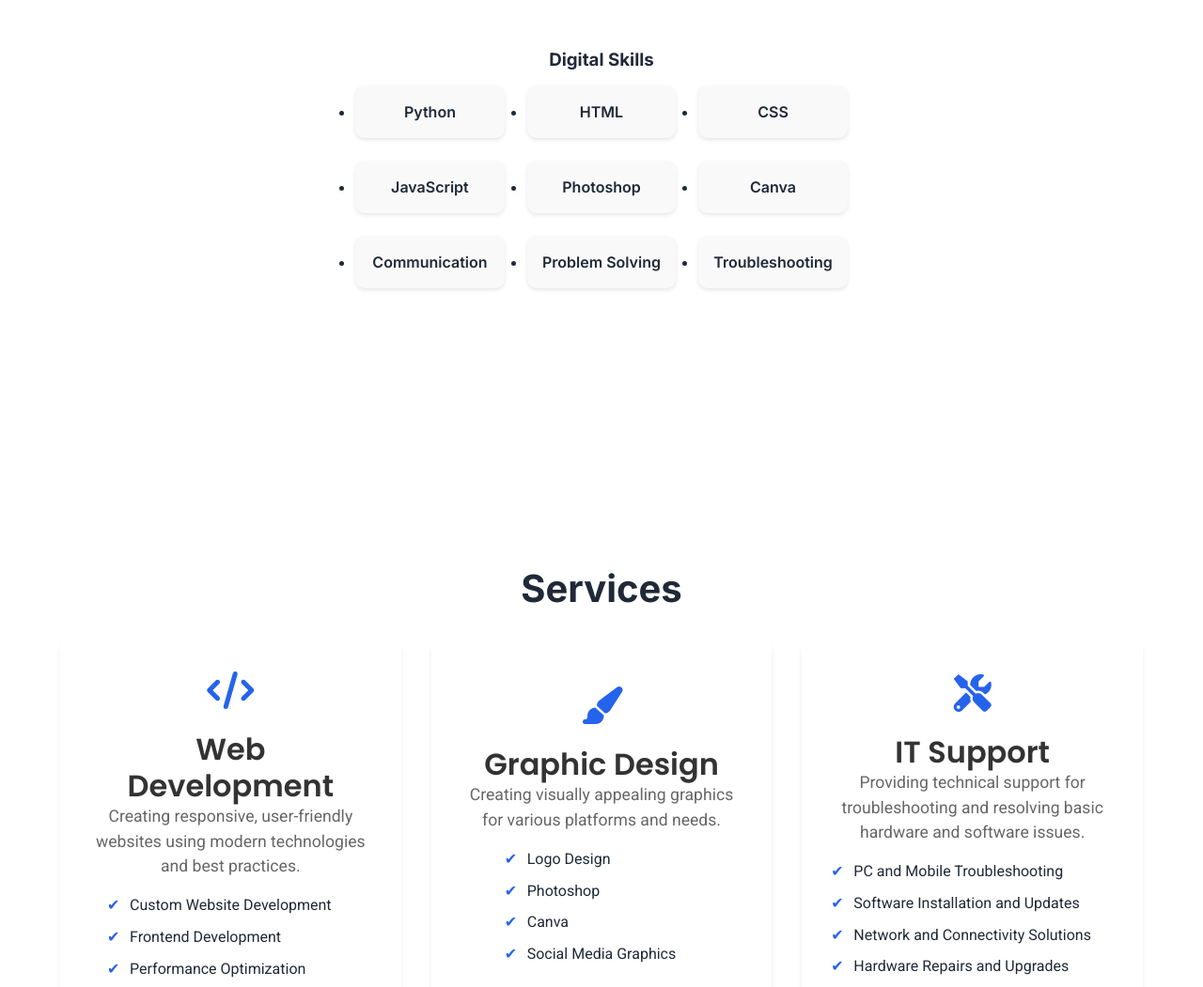
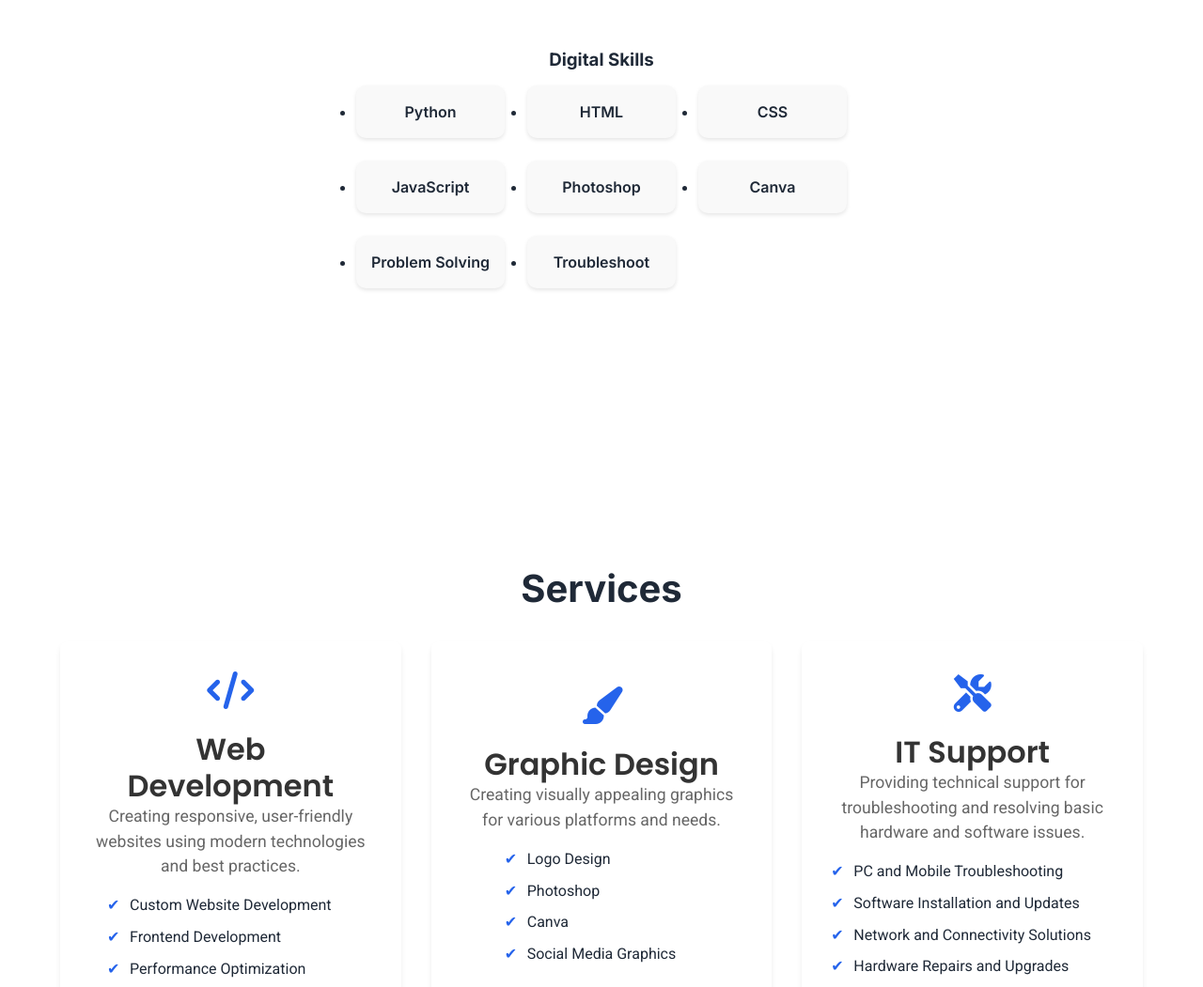
Before and after one commit to ahmed3lhag/portfolio, a plain HTML site: page index.html in a window 1280 px wide. Shown: the part 1259-2310 px from the top of the page at 94% size. Drawn offline with Linux system fonts and the light colour scheme.

Commit message:
Update index.html

```diff
--- a/index.html
+++ b/index.html
@@ -84,13 +84,12 @@
                                 <li>JavaScript</li>
 				<li>Photoshop</li>
 				<li>Canva</li>
-				<li>Communication</li>
 				<li>Problem Solving</li>
-				<li>Troubleshooting</li>
+				<li>Troubleshoot</li>
                             </ul>
                         </div>
                     </div>
-                </div>
+                </div
             </div>
         </section>
 
```
